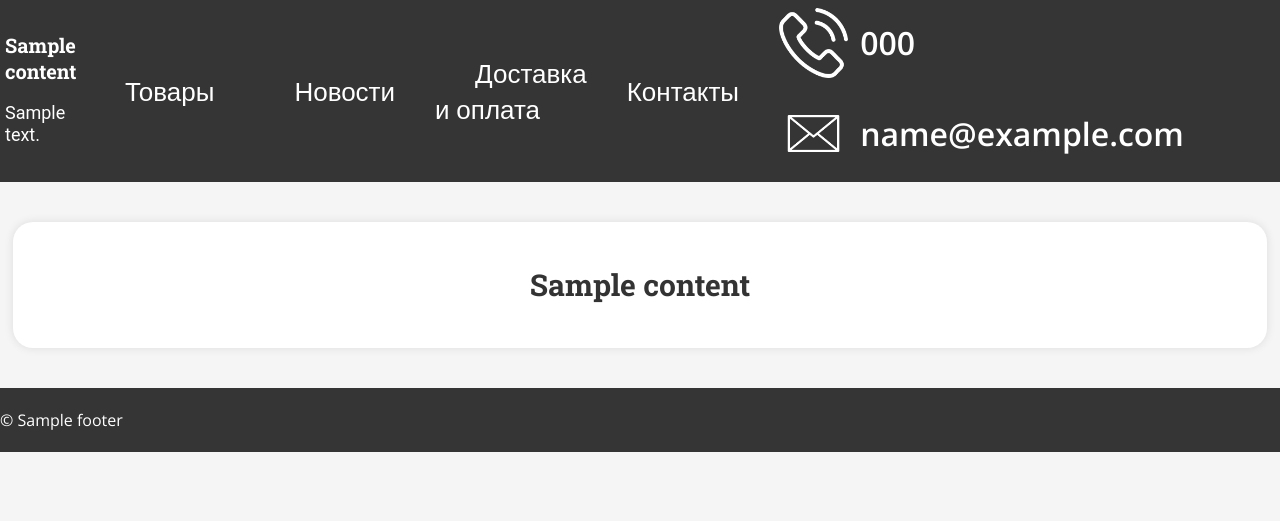
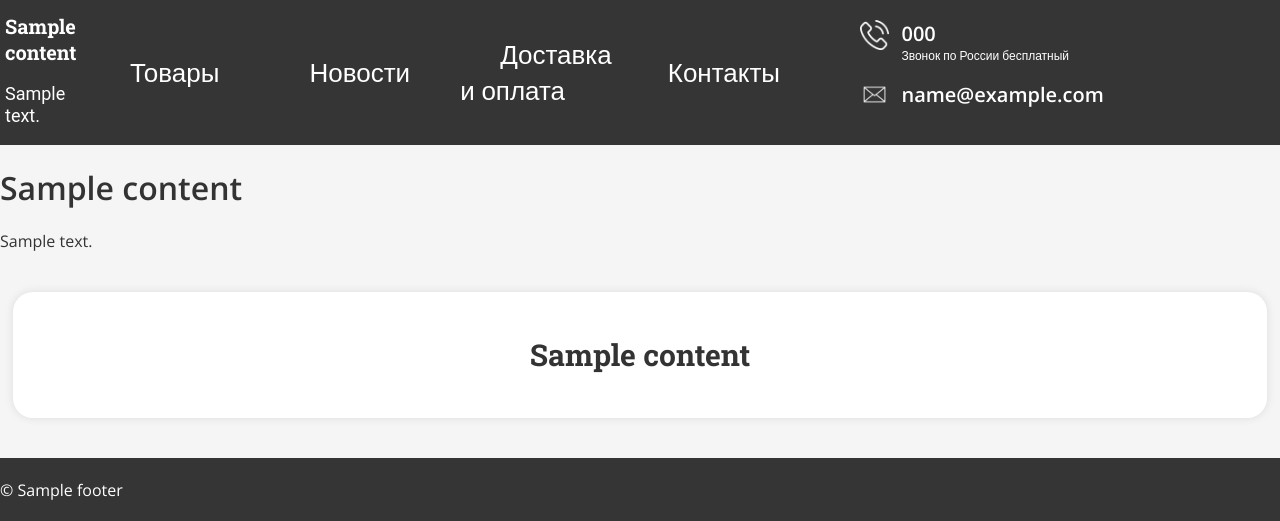
Before and after one commit to kanisimoff44/RuverAuto, a FastAPI app: template app/templates/main.html in a window 1280 px wide. Shown: the top 521 px of the page. Run offline with FastAPI, Linux system fonts and the light colour scheme; the template is opened without the code that fills it: most values are stand-ins (such as "Sample title", 1, 10 or a date in 2020); parts of the project's set-up code (start-up, migrations or seed data) failed here and were passed over.

Commit message:
refactor(front): change header

```diff
--- a/app/static/css/style.css
+++ b/app/static/css/style.css
@@ -67,6 +67,7 @@ body::-webkit-scrollbar {
   list-style: none;
   margin: 0;
   padding: 0;
+  width: 100%;
 }
 
 .header__nav-menu .header__nav-link {
@@ -74,7 +75,7 @@ body::-webkit-scrollbar {
 }
 
 .header__nav-link {
-  padding: 10px 15px;
+  padding: 10px 25px 10px 15px;
   text-decoration: none;
   color: #ffffff;
 }
@@ -84,15 +85,15 @@ body::-webkit-scrollbar {
 }
 
 .header .header__info .header__info-contacts {
-  padding: 0;
-  margin: 0 40px 0 0;
+  padding: 0 0 0 25px;
+  margin: 0 0 0 5px;
   column-gap: 12px;
 }
 
 .header__info-phone {
   display: flex;
   flex-direction: row;
-  align-items: center;
+  align-items: flex-start;
   justify-content: flex-start;
   list-style: none;
   padding: 0;
@@ -101,12 +102,19 @@ body::-webkit-scrollbar {
 }
 
 .header__info-phone .phone-icon {
-  width: 15%;
-  height: 15%;
+  width: 7%;
+  height: 7%;
 }
 
-.header__info-phone .phone {
-  font-size: 2em;
+.header__info-phone .info-phone .phone {
+  margin: 0 0 0 0;
+  font-size: 20px;
+  color: #ffffff;
+}
+
+.header__info-phone .phone-desc {
+  margin: 0 0 0 0;
+  font-size: 12px;
   color: #ffffff;
 }
 
@@ -122,12 +130,12 @@ body::-webkit-scrollbar {
 }
 
 .header__info-email .email-icon {
-  width: 15%;
-  height: 15%;
+  width: 7%;
+  height: 7%;
 }
 
 .header__info-email .email {
-  font-size: 2em;
+  font-size: 20px;
   color: #ffffff;
 }
 
--- a/app/templates/base.html
+++ b/app/templates/base.html
@@ -40,7 +40,10 @@
             <li class="header__info-phone">
               {% if content.phone %}
                 <img src="{{ url_for('static', path='images/phone.png') }}" alt="phone-icon" class="phone-icon">
-                <h1 class="phone">{{ content.phone }}</h1>
+                <div class="info-phone">
+                  <h1 class="phone">{{ content.phone }}</h1>
+                  <p class="phone-desc">Звонок по России бесплатный</p>
+                </div>
               {% endif %}
             </li>
             <li class="header__info-email">
--- a/app/templates/main.html
+++ b/app/templates/main.html
@@ -1,6 +1,14 @@
 {% extends "base.html" %}
 
 {% block main %}
+<div class="main__about-us">
+  {% if content.main_title %}
+    <h1 class="main__title">{{ content.main_title }}</h1>
+  {% endif %}
+  {% if content.main_desc %}
+    <p class="main__description">{{ content.main_desc }}</p>
+  {% endif %}
+</div>
 <div class="main__content-container">
   {% if content.products_title %}
     <h2 class="content-container-title">{{ content.products_title }}</h2>
```
